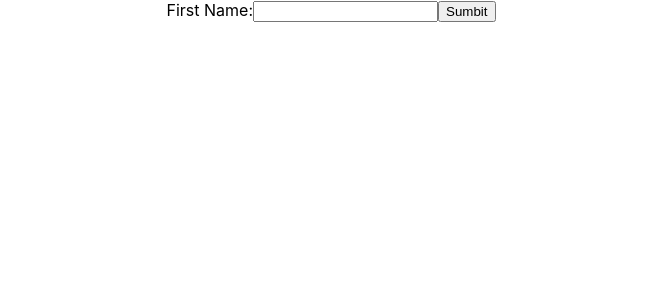
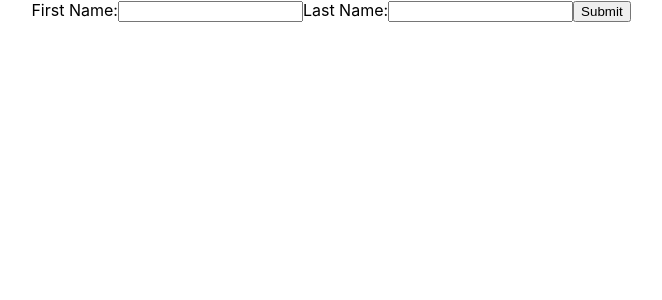
Before and after one commit to snowleopardAlexa/patient-form, a React (Create React App) app in the folder patient-form/: page / in a window 1280 px wide. Shown: the top 300 px of the page, without its empty margins (309-971 px from the left). Built offline with nearby package versions, Linux system fonts and the light colour scheme.

Commit message:
add more fields

```diff
--- a/patient-form/src/PatientForm.js
+++ b/patient-form/src/PatientForm.js
@@ -1,28 +1,27 @@
-import React, {useState} from 'react';
+import React from "react";
 import { useInput } from './hooks/useInput';
 
-function PatientForm() {
+export default function PatientForm() {
+    const { value:firstName, bind:bindFirstName, reset:resetFirstName } = useInput('');
+    const { value:lastName, bind:bindLastName, reset:resetLastName } = useInput('');
 
-const {value, bind, reset} = useInput("");
-
-const handleSubmit = (e) => {
-    e.preventDefault();
-    alert(`Submitting Name ${value}`)
-    reset();
-}
-
+    const handleSubmit = (evt) => {
+        evt.preventDefault();
+        alert(`Submitting Name ${firstName} ${lastName}`);
+        resetFirstName();
+        resetLastName();
+    }
     return (
       <form onSubmit={handleSubmit}>
         <label>
-            First Name:
-            <input
-             type="text"
-             {...bind}
-            />
+          First Name:
+          <input type="text" {...bindFirstName} />
         </label>
-        <input type="submit" value="Sumbit" />
+        <label>
+          Last Name:
+          <input type="text" {...bindLastName} />
+        </label>
+        <input type="submit" value="Submit" />
       </form>
     );
-}
-
-export default PatientForm;
+  }
```
